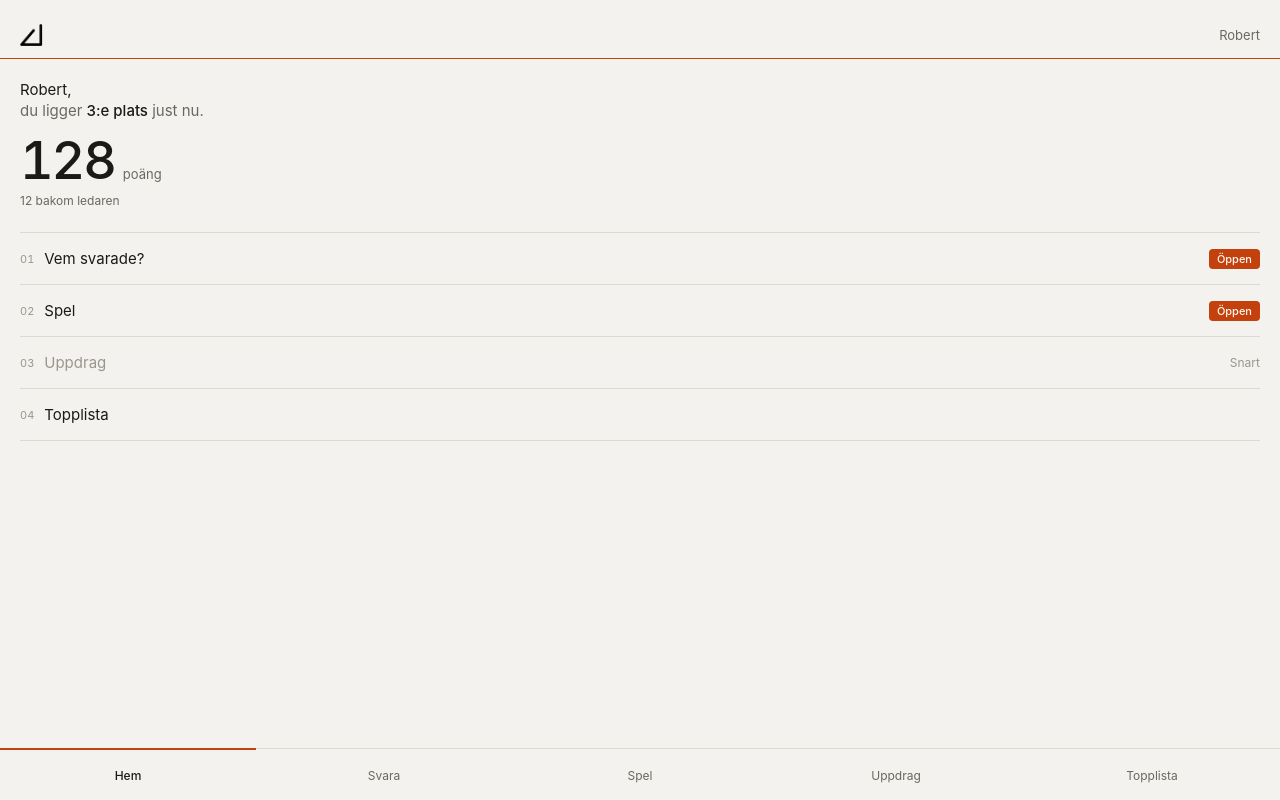
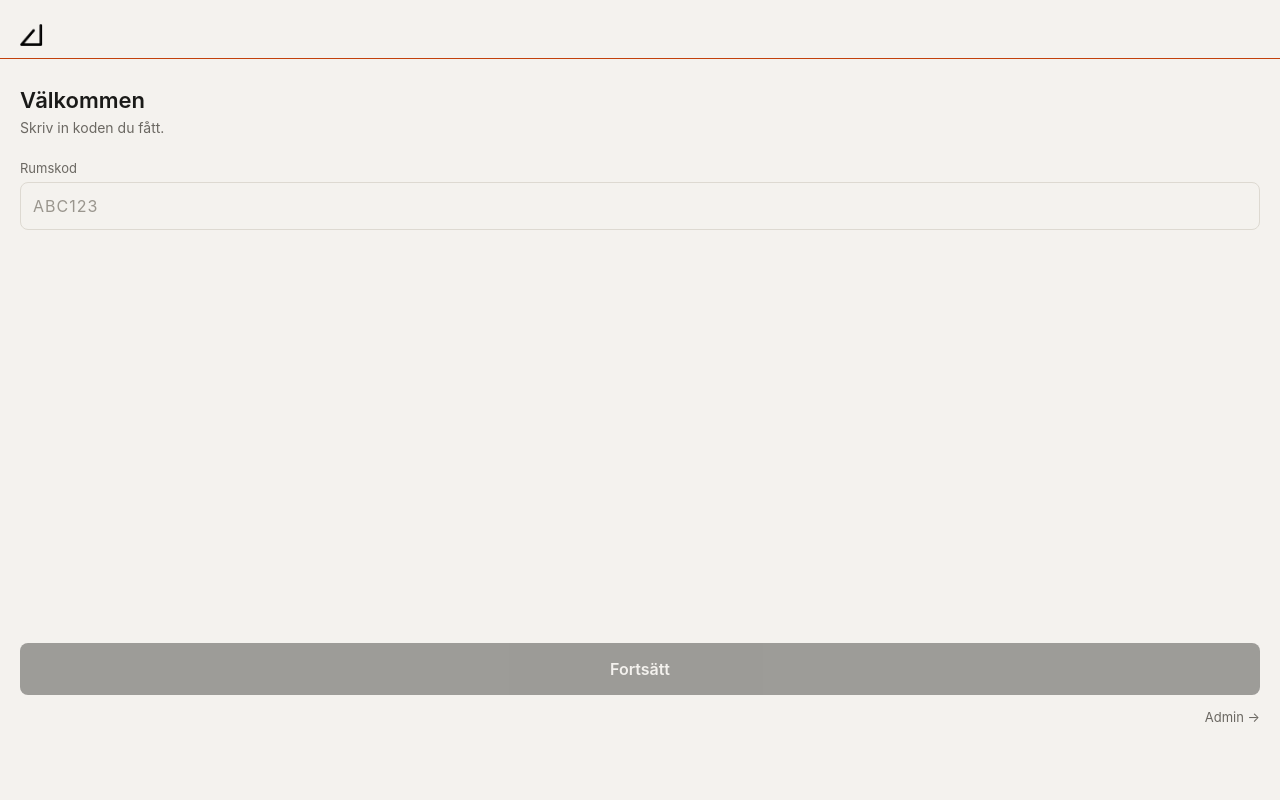
Before and after one commit to BobbieLuring/Kickoff-pwa, an Angular app in the folder web/: page /start in a window 1280 px wide. Before the commit this address led to /. Built offline with nearby package versions, Linux system fonts and the light colour scheme.

Commit message:
Start page

```diff
--- a/web/src/app/app.html
+++ b/web/src/app/app.html
@@ -1,7 +1,9 @@
 @if (install.needsInstall) {
   <app-install-guide />
 } @else {
-  <app-header playerName="Robert" />
+  <app-header [playerName]="outsideRoom() ? '' : 'Robert'" />
   <router-outlet />
-  <app-bottom-nav />
+  @if (!outsideRoom()) {
+    <app-bottom-nav />
+  }
 }
--- a/web/src/app/app.routes.ts
+++ b/web/src/app/app.routes.ts
@@ -1,15 +1,22 @@
-import { Routes } from '@angular/router';
+import { inject } from '@angular/core';
+import { Router, Routes } from '@angular/router';
 import { Home } from './pages/home/home';
 import { WhoAnswered } from './pages/who-answered/who-answered';
 import { Game } from './pages/game/game';
 import { Missions } from './pages/missions/missions';
 import { Leaderboard } from './pages/leaderboard/leaderboard';
+import { Start } from './pages/start/start';
+
+// Inloggning finns inte än: ingen är i ett rum, så spelsidorna skickar till startskärmen.
+const inRoom = () => inject(Router).parseUrl('/start');
 
 export const routes: Routes = [
-  { path: '', component: Home },
-  { path: 'svara', component: WhoAnswered },
-  { path: 'spel', component: Game },
-  { path: 'uppdrag', component: Missions },
-  { path: 'topplista', component: Leaderboard },
+  { path: '', component: Home, canActivate: [inRoom] },
+  { path: 'svara', component: WhoAnswered, canActivate: [inRoom] },
+  { path: 'spel', component: Game, canActivate: [inRoom] },
+  { path: 'uppdrag', component: Missions, canActivate: [inRoom] },
+  { path: 'topplista', component: Leaderboard, canActivate: [inRoom] },
+  // Utanför rummet: ingen bottenmeny och inget spelarnamn.
+  { path: 'start', component: Start, data: { outsideRoom: true } },
   { path: '**', redirectTo: '' },
 ];
--- a/web/src/app/app.ts
+++ b/web/src/app/app.ts
@@ -1,5 +1,7 @@
 import { Component, inject } from '@angular/core';
-import { RouterOutlet } from '@angular/router';
+import { toSignal } from '@angular/core/rxjs-interop';
+import { ActivatedRoute, NavigationEnd, Router, RouterOutlet } from '@angular/router';
+import { filter, map } from 'rxjs';
 import { Header } from './layout/header/header';
 import { BottomNav } from './layout/bottom-nav/bottom-nav';
 import { Install } from './install/install';
@@ -13,4 +15,18 @@ import { InstallGuide } from './install/install-guide/install-guide';
 })
 export class App {
   protected readonly install = inject(Install);
+  private readonly route = inject(ActivatedRoute);
+
+  /** True on pages marked `data: { outsideRoom: true }`, e.g. the start screen. */
+  protected readonly outsideRoom = toSignal(
+    inject(Router).events.pipe(
+      filter((e) => e instanceof NavigationEnd),
+      map(() => {
+        let r = this.route.snapshot;
+        while (r.firstChild) r = r.firstChild;
+        return r.data['outsideRoom'] === true;
+      }),
+    ),
+    { initialValue: true },
+  );
 }
--- /dev/null
+++ b/web/src/app/pages/start/start.html
@@ -0,0 +1,20 @@
+<form class="page">
+  <h1>Välkommen</h1>
+  <p class="lead">Skriv in koden du fått.</p>
+
+  <label for="code">Rumskod</label>
+  <input
+    id="code"
+    name="code"
+    autocomplete="off"
+    autocapitalize="characters"
+    maxlength="6"
+    placeholder="ABC123"
+    [(ngModel)]="code"
+  />
+
+  <div class="bottom">
+    <button type="submit" [disabled]="code().trim().length === 0">Fortsätt</button>
+    <a class="admin">Admin →</a>
+  </div>
+</form>
--- /dev/null
+++ b/web/src/app/pages/start/start.scss
@@ -0,0 +1,73 @@
+.page {
+  display: flex;
+  flex-direction: column;
+  min-height: calc(100dvh - 110px);
+  padding: 28px 20px 24px;
+}
+
+h1 {
+  margin: 0 0 6px;
+  font-size: 22px;
+  font-weight: 600;
+}
+
+.lead {
+  margin: 0 0 24px;
+  font-size: 14px;
+  color: var(--text-muted);
+}
+
+label {
+  margin-bottom: 6px;
+  font-size: 13px;
+  color: var(--text-muted);
+}
+
+input {
+  height: 48px;
+  padding: 0 12px;
+  border: 1px solid var(--line);
+  border-radius: 8px;
+  background: transparent;
+  color: var(--text);
+  font: inherit;
+  letter-spacing: 1px;
+  text-transform: uppercase;
+
+  &::placeholder {
+    color: var(--text-faint);
+  }
+
+  &:focus {
+    outline: none;
+    border-color: var(--accent);
+  }
+}
+
+.bottom {
+  display: flex;
+  flex-direction: column;
+  margin-top: auto;
+}
+
+button {
+  height: 52px;
+  border: 0;
+  border-radius: 8px;
+  background: var(--text);
+  color: var(--bg);
+  font: inherit;
+  font-weight: 600;
+
+  &:disabled {
+    opacity: 0.4;
+  }
+}
+
+.admin {
+  align-self: flex-end;
+  margin-top: 14px;
+  font-size: 13px;
+  color: var(--text-muted);
+  text-decoration: none;
+}
--- /dev/null
+++ b/web/src/app/pages/start/start.ts
@@ -0,0 +1,12 @@
+import { Component, signal } from '@angular/core';
+import { FormsModule } from '@angular/forms';
+
+@Component({
+  imports: [FormsModule],
+  selector: 'app-start',
+  styleUrl: './start.scss',
+  templateUrl: './start.html',
+})
+export class Start {
+  protected readonly code = signal('');
+}
```
Also changed, not shown: 1 other file (tests, documents, lock files or other folders).
